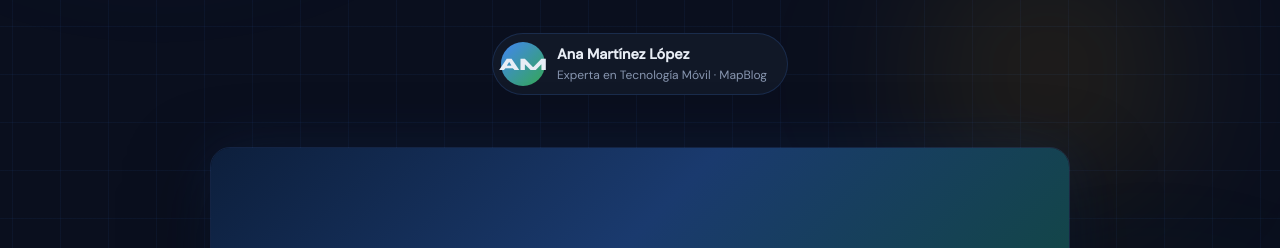
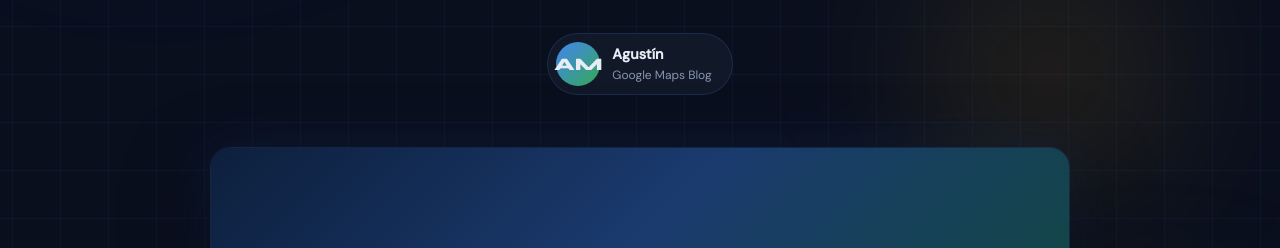
Before and after one commit to Gabri180/webagus, a plain HTML site: page index.html in a window 1280 px wide. Shown: the part 514-762 px from the top of the page. Drawn offline with Linux system fonts and the light colour scheme.

Commit message:
cambio de nombre

```diff
--- a/index.html
+++ b/index.html
@@ -716,8 +716,8 @@ Todo lo que necesitas saber sobre la plataforma de mapas más usada del planeta:
 <div class="author-chip">
 <div class="author-avatar">AM</div>
 <div class="author-info">
-<strong>Ana Martínez López</strong>
-<span>Experta en Tecnología Móvil · MapBlog</span>
+<strong>Agustín</strong>
+<span>Google Maps Blog</span>
 </div>
 </div>
 
```
